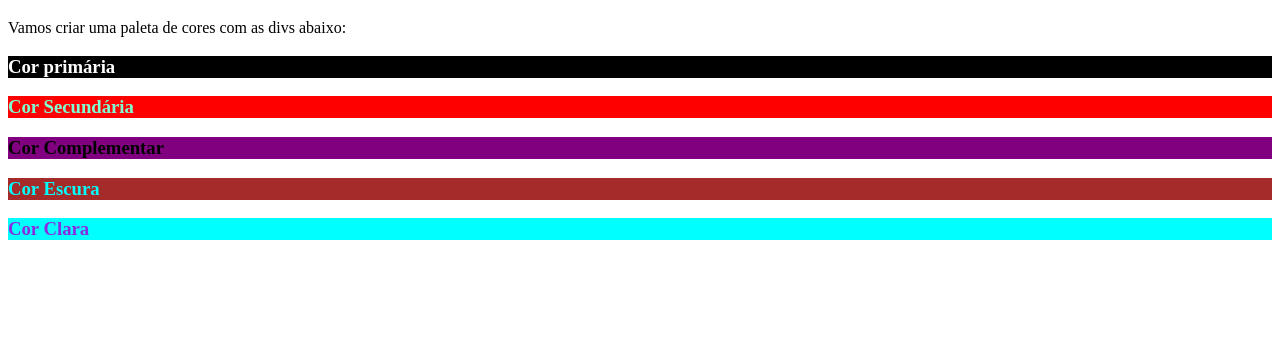
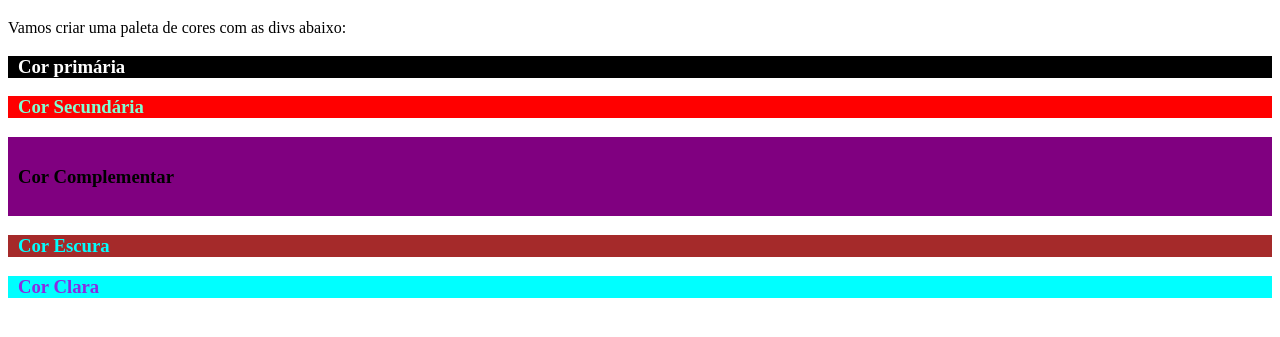
Before and after one commit to alanguilhermeM/trybe-exercicios, a plain HTML site: page Intrudução-à-HTML-e-CSS/Dia03-Seletores-e-Posicionamento/index4.html in a window 1280 px wide. Shown: the part 61-398 px from the top of the page. Drawn offline with Linux system fonts and the light colour scheme.

Commit message:
Aumentando o tamanho da terceira Div e add margin nos h3

```diff
--- a/Intrudução-à-HTML-e-CSS/Dia03-Seletores-e-Posicionamento/style4.css
+++ b/Intrudução-à-HTML-e-CSS/Dia03-Seletores-e-Posicionamento/style4.css
@@ -10,6 +10,8 @@ div:hover {
 }
 .purple {
     background-color: purple;
+    padding-top: 10px;
+    padding-bottom: 10px;
 }
 .brown {
     background-color: brown;
@@ -20,17 +22,22 @@ div:hover {
 
 .black > h3 {
     color: white;
+    margin-left: 10px;
 }
 .red > h3 {
     color: aquamarine;
+    margin-left: 10px;
 }
 .purple > h3 {
     color: black;
+    margin-left: 10px;
 }
 
 .brown > h3 {
     color: aqua;
+    margin-left: 10px;
 }
 .aqua > h3 {
     color: blueviolet;
+    margin-left: 10px;
 }
```
